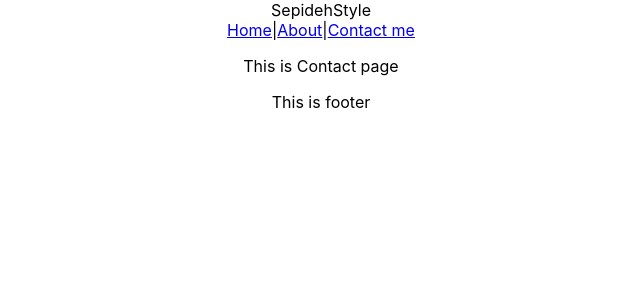
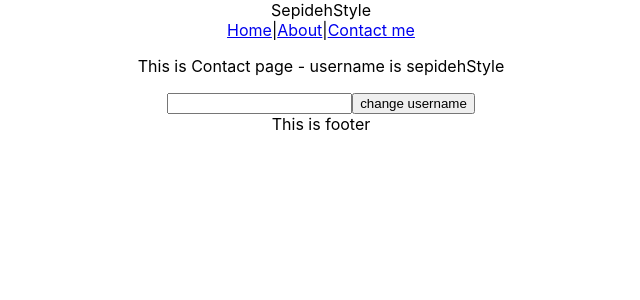
Before and after one commit to sepidehvahedian/shoping, a React (Create React App) app: page /contact in a window 1280 px wide. Shown: the top 300 px of the page, without its empty margins (319-959 px from the left). Built offline with nearby package versions, Linux system fonts and the light colour scheme.

Commit message:
use state without useContext

```diff
--- a/src/App.js
+++ b/src/App.js
@@ -9,15 +9,16 @@ import Profile from "./pages/Profile";
 import { Nav } from "./pages/Nav";
 
 function App() {
+  const [username,setUsername]=useState('sepidehStyle')
   return (
     <div className="App">
       <Router>
         <div>SepidehStyle</div>
         <Nav />
         <Routes>
-          <Route path="/" element={<Home />} />
+          <Route path="/" element={<Home username={username}/>} />
           <Route path="/about" element={<About />} />
-          <Route path="/contact" element={<Contact />} />
+          <Route path="/contact" element={<Contact username={username} setUsername={setUsername}/>} />
           <Route path="/profile/:name/:id?" element={<Profile />} />
           <Route path="*" element={<div>Not Found</div>} />
         </Routes>
--- /dev/null
+++ b/src/Components/ChangeProfile.js
@@ -0,0 +1,13 @@
+import React, { useState } from "react";
+const ChangeProfile = (props) => {
+  const [newUsername, setNewUsername] = useState("");
+  return (
+    <React.Fragment>
+      <input onChange={(e) => setNewUsername(e.target.value)} />
+      <button onClick={() => props.setUsername(newUsername)}>
+        change username
+      </button>
+    </React.Fragment>
+  );
+};
+export default ChangeProfile;
--- a/src/pages/Contact.js
+++ b/src/pages/Contact.js
@@ -1,5 +1,12 @@
-const Contact = () => {
-  return <p>This is Contact page</p>;
+import React from "react";
+import ChangeProfile from "../Components/ChangeProfile";
+const Contact = (props) => {
+  return (
+    <React.Fragment>
+      <p>This is Contact page - username is {props.username}</p>
+      <ChangeProfile setUsername={props.setUsername} />
+    </React.Fragment>
+  );
 };
 
 export default Contact;
--- a/src/pages/Home.js
+++ b/src/pages/Home.js
@@ -1,4 +1,4 @@
-const Home = () => {
-  return <p>This is home page</p>;
+const Home = (props) => {
+  return <p>This is home page - username is {props.username}</p>;
 };
 export default Home;
```
